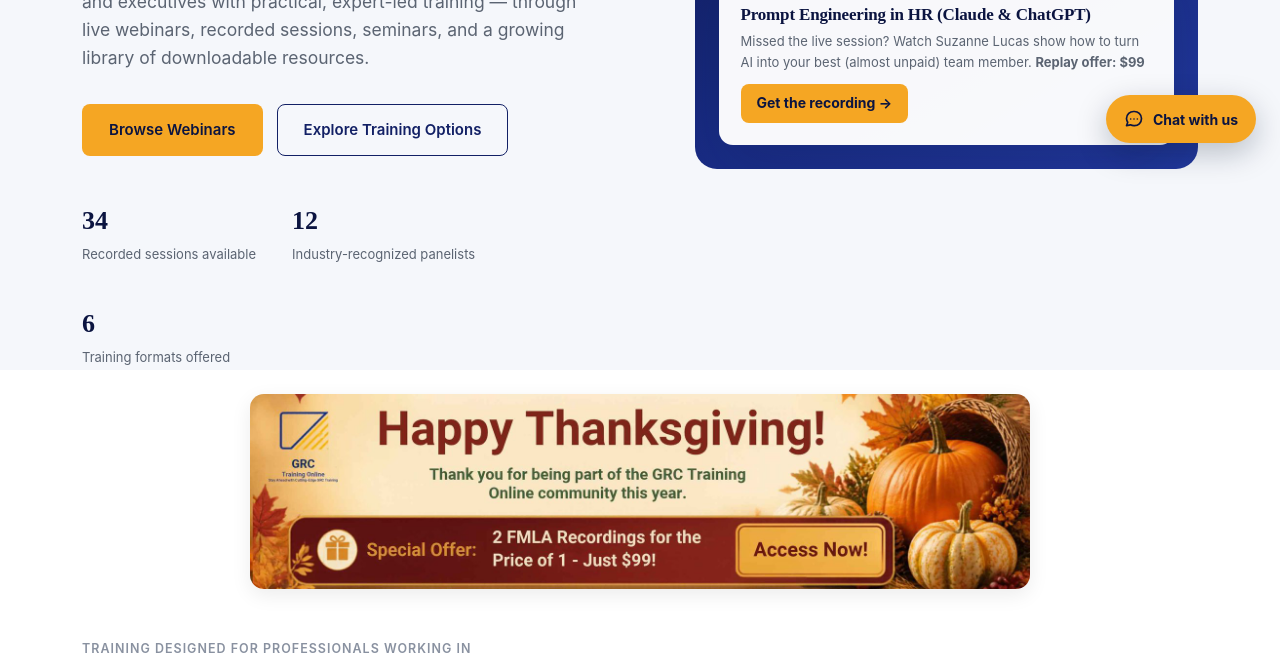
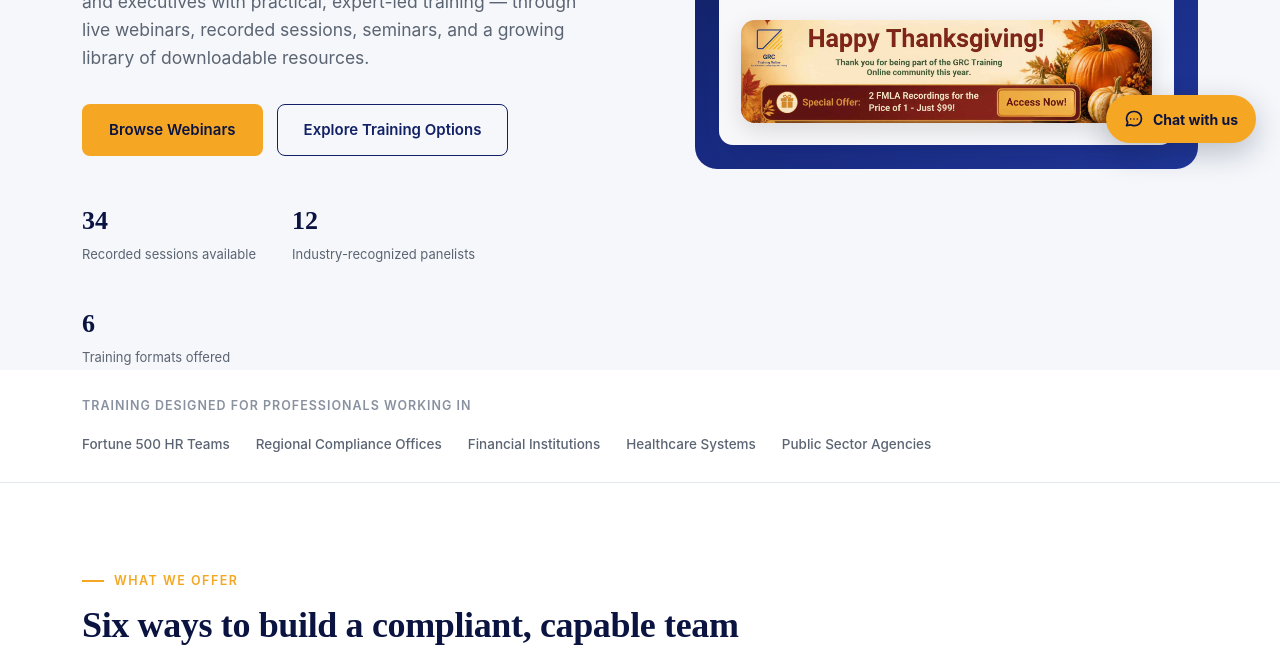
Before and after one commit to partha-collab/grc-trainingonline-website, a plain HTML site: page index.html in a window 1280 px wide. Shown: the part 545-1212 px from the top of the page. Drawn offline with Linux system fonts and the light colour scheme.

Commit message:
Move Thanksgiving banner beside hero stats
Moved the Thanksgiving banner into the hero's right column, below the Prompt Engineering card, and removed the old full-width banner block.

```diff
--- a/index.html
+++ b/index.html
@@ -84,28 +84,23 @@
           <div class="eyebrow live-eyebrow" style="margin-bottom:8px;"><mark>Recorded · Watch Anytime</mark></div>
           <h4>Prompt Engineering in HR (Claude &amp; ChatGPT)</h4>
           <p>Missed the live session? Watch Suzanne Lucas show how to turn AI into your best (almost unpaid) team member. <b>Replay offer: $99</b></p>
-          <a class="live-link" href="webinar-prompt-engineering-hr-claude-chatgpt.html">Get the recording →</a>
-        </div>
-      </div>
+              <!-- THANKSGIVING BANNER (START) - remove after 30 Nov 2026 -->
+        <a class="tg-hero-banner" href="/webinar-thanksgiving-2-fmla-recordings-for-1.html">
+          <img src="thanksgiving-banner.jpg"
+            alt="Happy Thanksgiving from GRC Training Online. Special offer: 2 FMLA recorded webinars for the price of 1, $99 only."
+            width="1600" height="400">
+        </a>
+        <style>
+          .tg-hero-banner{position:relative;z-index:2;display:block;margin-top:24px;
+            border-radius:14px;overflow:hidden;box-shadow:0 8px 24px rgba(0,0,0,.12);transition:transform .2s}
+          .tg-hero-banner:hover{transform:translateY(-2px)}
+          .tg-hero-banner img{display:block;width:100%;height:auto}
+        </style>
+        <!-- THANKSGIVING BANNER (END) -->
     </div>
   </div>
+  </div>
 </section>
-<!-- THANKSGIVING BANNER (START) - remove this block after 30 Nov 2026 -->
-<section class="tg-banner" aria-label="Thanksgiving offer">
-  <a href="/webinar-thanksgiving-2-fmla-recordings-for-1.html">
-    <img src="thanksgiving-banner.jpg"
-         alt="Happy Thanksgiving from GRC Training Online. Special offer: 2 FMLA recorded webinars for the price of 1, $99 only."
-         width="1600" height="400" loading="eager">
-  </a>
-</section>
-<style>
-  .tg-banner{max-width:820px;margin:24px auto;padding:0 20px}
-  .tg-banner a{display:block;border-radius:14px;overflow:hidden;
-    box-shadow:0 6px 20px rgba(0,0,0,.08);transition:transform .2s}
-  .tg-banner a:hover{transform:translateY(-2px)}
-  .tg-banner img{display:block;width:100%;height:auto}
-</style>
-<!-- THANKSGIVING BANNER (END) -->
 <div class="trust-strip">
   <div class="wrap">
     <span class="label">Training designed for professionals working in</span>
```
